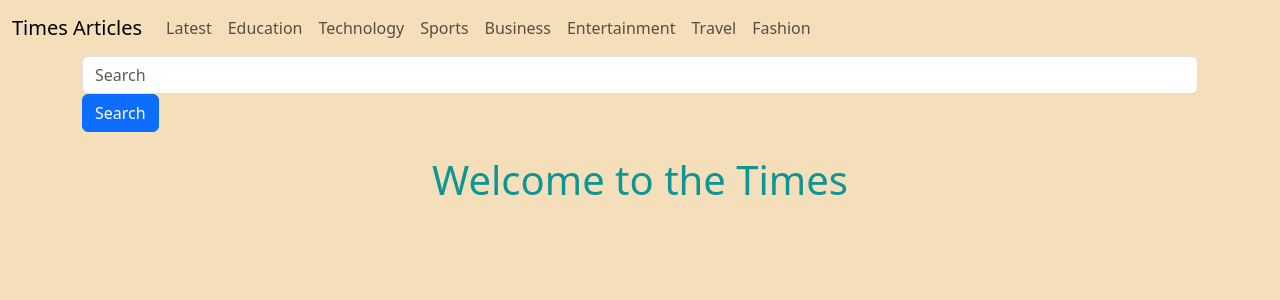
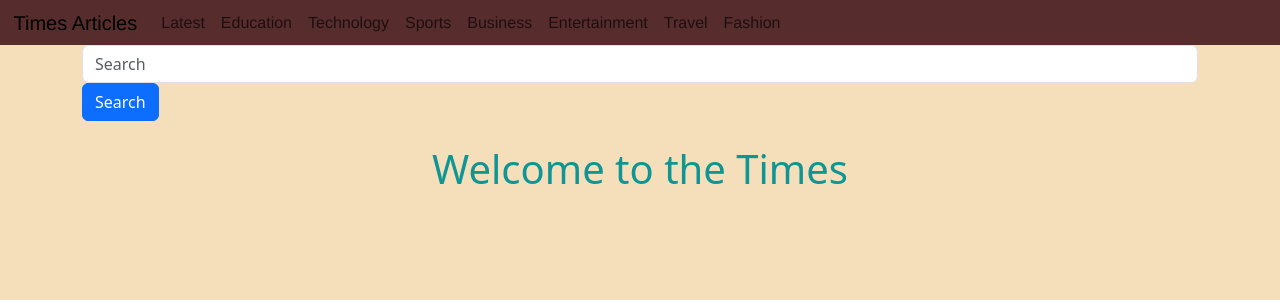
Before and after one commit to obedNuertey1/news-website, a Flask app: page / in a window 1280 px wide. Shown: the top 300 px of the page. Run offline with Flask 2, Linux system fonts and the light colour scheme; data that the repository does not hold is empty; style sheets or scripts are compiled from the project's sources.

Commit message:
patch: on line 18 to 22 ./static/styles.scss

```diff
--- a/static/styles.scss
+++ b/static/styles.scss
@@ -14,3 +14,9 @@ body{
     margin: 0;
     padding: 0;
 }
+
+.navbar{
+    background-color: $primary-color;
+    padding: 2.5px 1.5px;
+    font-family: $font-family-main;
+}
```
